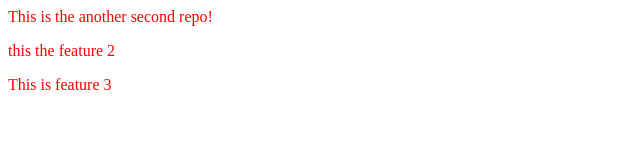
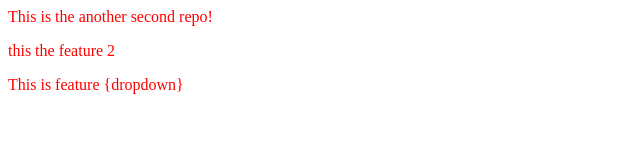
Before and after one commit to likhy1922-likhitha/localrepo, a plain HTML site: page index.html in a window 1280 px wide. Shown: the full height of the page, 0-640 px from the left. Drawn offline with Linux system fonts and the light colour scheme.

```diff
--- a/index.html
+++ b/index.html
@@ -1,4 +1,4 @@
 <p>This is the another second repo!</p>
 <link rel="stylesheet" href="style.css">
 <p>this the feature 2 </p>
-<p>This is feature 3</p>
+<p>This is feature {dropdown}</p>
```
